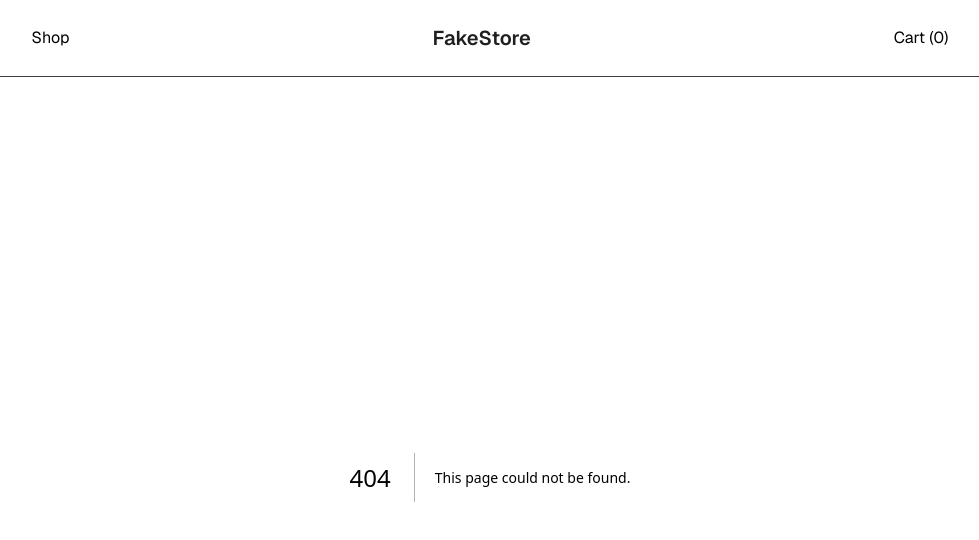
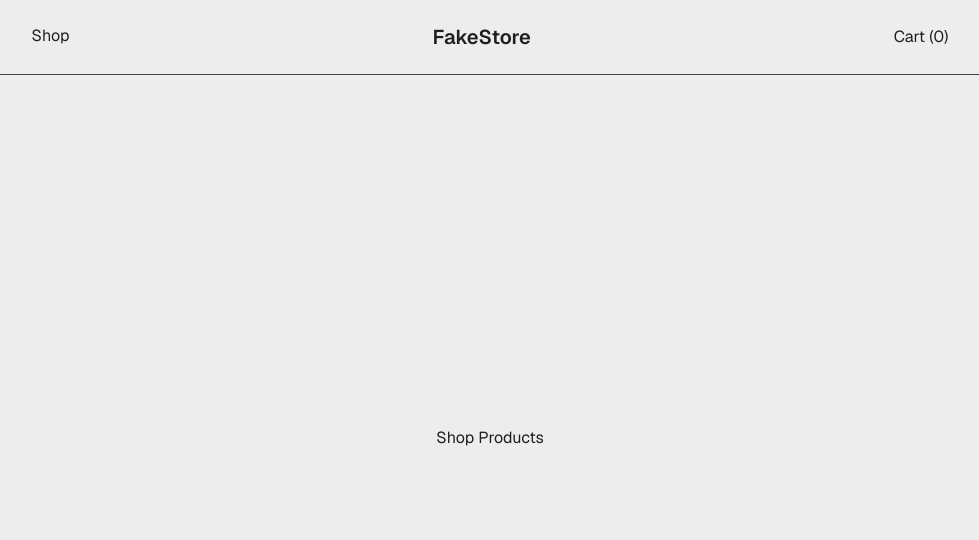
Before and after one commit to Splavacodo/shopping-cart, a Next.js app: page /shop in a window 1280 px wide. Before the commit this address had no page. Shown: the top 540 px of the page, without its empty margins (150-1129 px from the left). Built offline with nearby package versions, Linux system fonts and the light colour scheme.

Commit message:
feat: created ShopNavLink component that links to a /shop route and removed padding from NavBar component styling

```diff
--- a/app/components/NavBar.tsx
+++ b/app/components/NavBar.tsx
@@ -2,13 +2,14 @@
 
 import { useCart } from "../contexts/CartContext";
 import NavStoreHeader from "./NavStoreHeader";
+import ShopNavLink from "./ShopNavLink";
 
 export default function NavBar() {
     const { cart } = useCart();
 
     return (
-        <nav className="flex justify-around items-center py-6 border-b-zinc-700 border-b-1 font-sans">
-            <div>Shop</div>
+        <nav className="flex justify-around items-center border-b-zinc-700 border-b-1 font-sans">
+            <ShopNavLink/>
             <NavStoreHeader/>
             <div>{`Cart (${cart.length})`}</div>
         </nav>
--- /dev/null
+++ b/app/components/ShopNavLink.tsx
@@ -0,0 +1,9 @@
+import Link from "next/link";
+
+export default function ShopNavLink() {
+    return (
+        <Link className="border-b-2 border-b-transparent py-6 hover:cursor-pointer hover:border-b-foreground hover:border-b-2" href="/shop">
+            Shop
+        </Link>
+    );
+}
--- /dev/null
+++ b/app/shop/page.tsx
@@ -0,0 +1,9 @@
+export default function Shop() {
+    return (
+        <main className="flex-1 flex flex-col font-sans items-center justify-center">
+            <section>
+                <div>Shop Products</div>
+            </section>
+        </main>
+    );
+}
```
